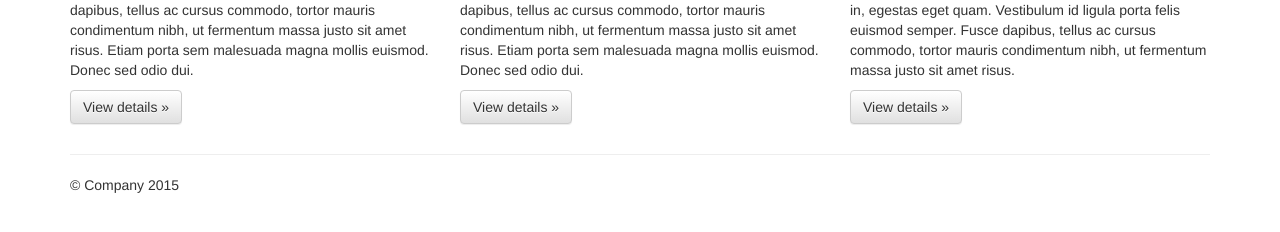
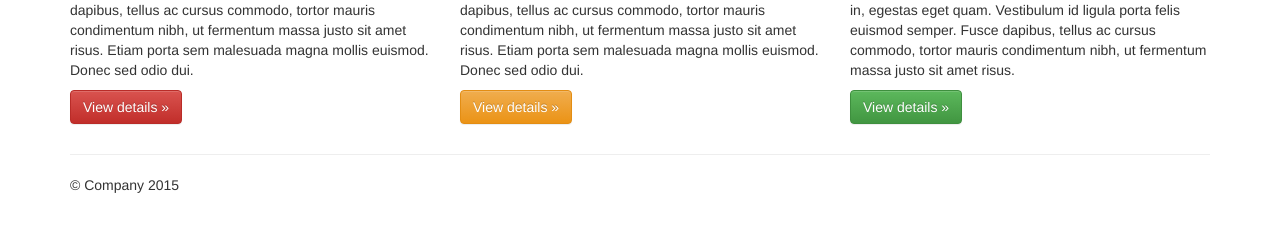
Before and after one commit to MajoZarza/RepasoGitBootcamp14, a plain HTML site: page index.html in a window 1280 px wide. Shown: the part 494-726 px from the top of the page. Drawn offline with nearby package versions, Linux system fonts and the light colour scheme.

Commit message:
Se actualizan los botones del proyecto

```diff
--- a/index.html
+++ b/index.html
@@ -67,17 +67,17 @@
         <div class="col-md-4">
           <h2>Nivel principiante</h2>
           <p>Donec id elit non mi porta gravida at eget metus. Fusce dapibus, tellus ac cursus commodo, tortor mauris condimentum nibh, ut fermentum massa justo sit amet risus. Etiam porta sem malesuada magna mollis euismod. Donec sed odio dui. </p>
-          <p><a class="btn btn-default" href="#" role="button">View details &raquo;</a></p>
+          <p><a class="btn btn-danger" href="#" role="button">View details &raquo;</a></p>
         </div>
         <div class="col-md-4">
           <h2>Nivel avanzado</h2>
           <p>Donec id elit non mi porta gravida at eget metus. Fusce dapibus, tellus ac cursus commodo, tortor mauris condimentum nibh, ut fermentum massa justo sit amet risus. Etiam porta sem malesuada magna mollis euismod. Donec sed odio dui. </p>
-          <p><a class="btn btn-default" href="#" role="button">View details &raquo;</a></p>
+          <p><a class="btn btn-warning" href="#" role="button">View details &raquo;</a></p>
        </div>
         <div class="col-md-4">
           <h2>Nivel experto</h2>
           <p>Donec sed odio dui. Cras justo odio, dapibus ac facilisis in, egestas eget quam. Vestibulum id ligula porta felis euismod semper. Fusce dapibus, tellus ac cursus commodo, tortor mauris condimentum nibh, ut fermentum massa justo sit amet risus.</p>
-          <p><a class="btn btn-default" href="#" role="button">View details &raquo;</a></p>
+          <p><a class="btn btn-success" href="#" role="button">View details &raquo;</a></p>
         </div>
       </div>
 
```
